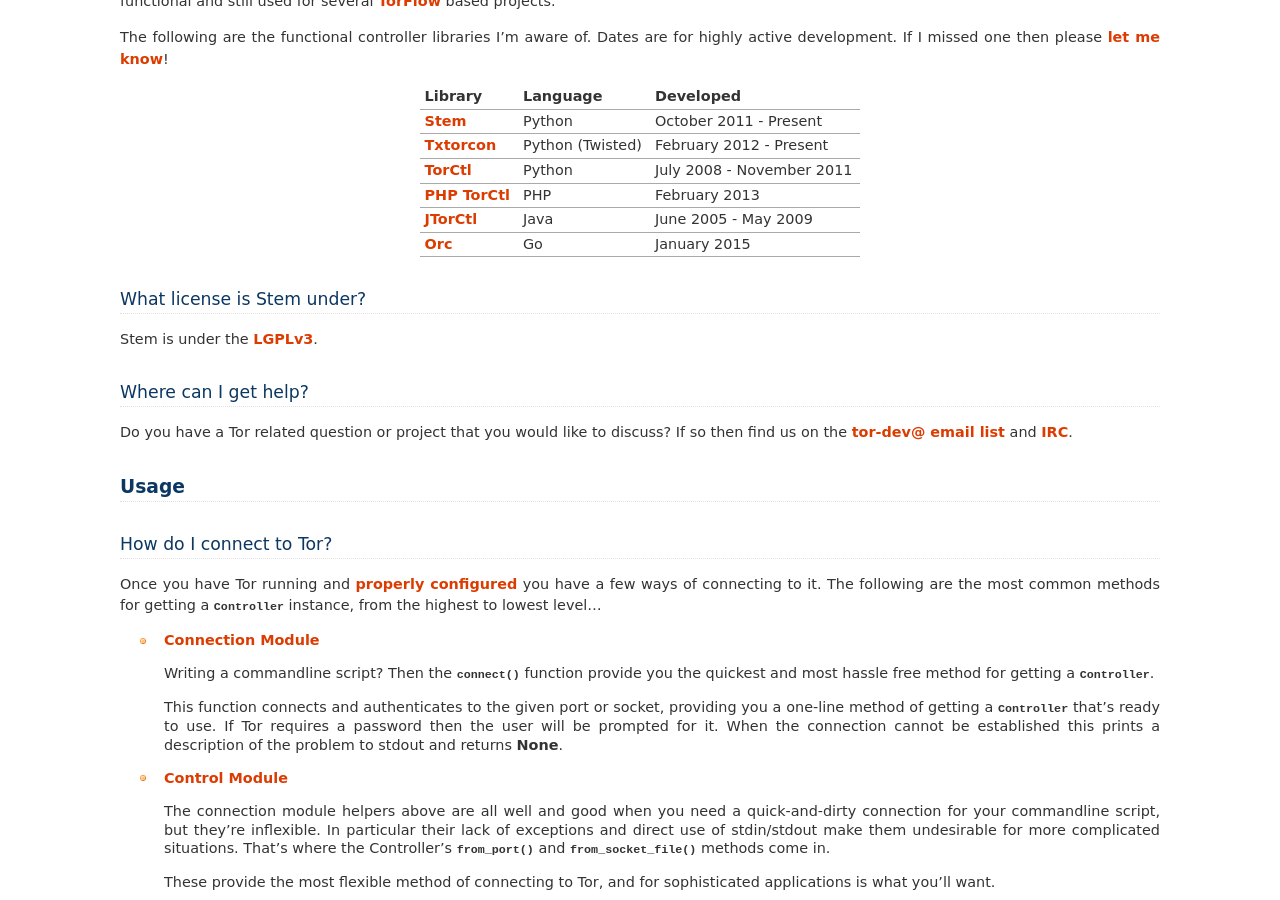
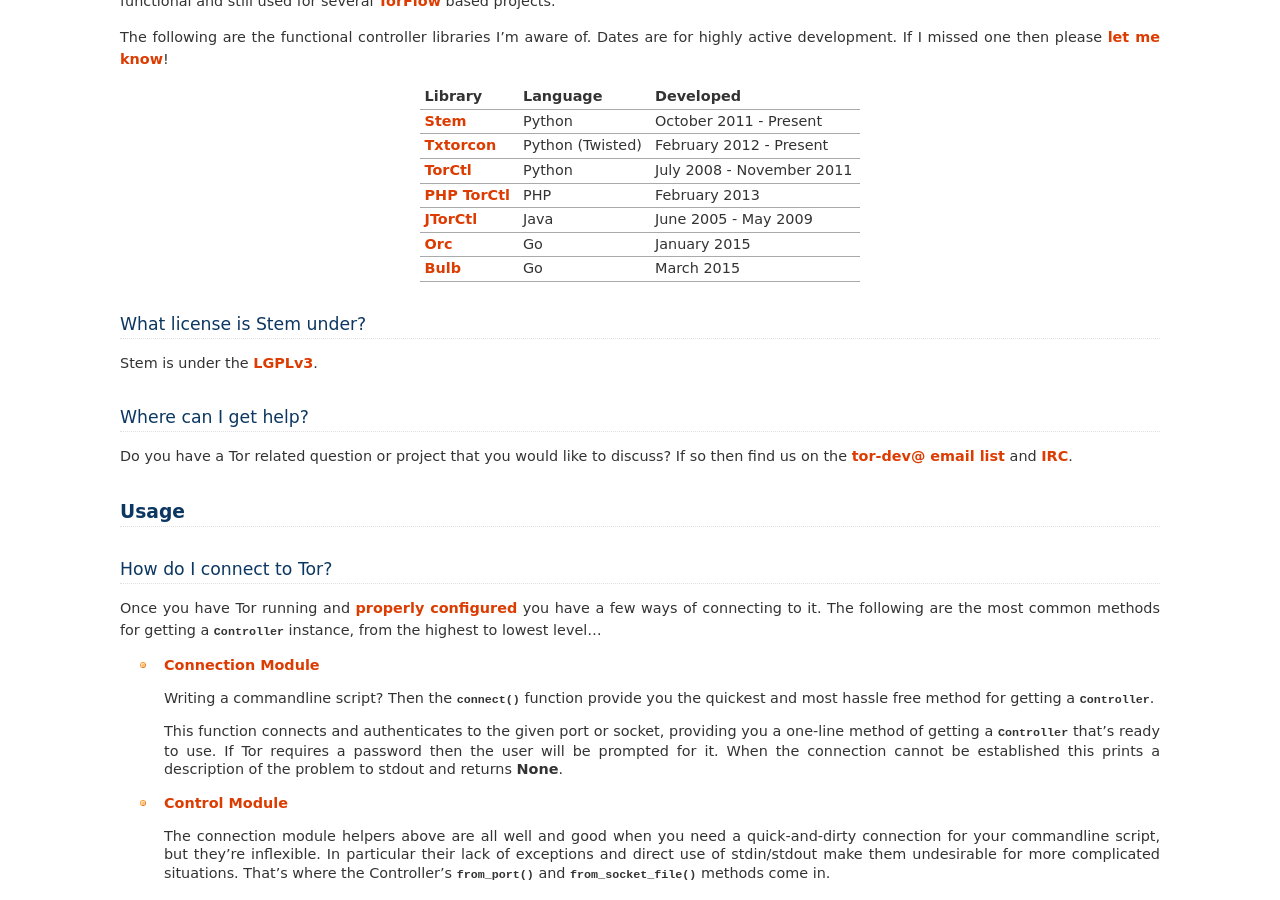
Before and after one commit to torproject/stem, a Sphinx documentation site: the page built from docs/faq.rst, in a window 1280 px wide and 900 px high, scrolled down 3405 px. Built offline with Sphinx 7.4.7, drawn with Linux system fonts in a browser that asks for light colours.

Commit message:
Add Bulb to list of other controllers
Library Yawning is working on for controllers in Go.

```diff
--- a/docs/faq.rst
+++ b/docs/faq.rst
@@ -243,6 +243,7 @@
 `PHP TorCtl <https://github.com/dunglas/php-torcontrol/>`_  PHP                 February 2013
 `JTorCtl <https://gitweb.torproject.org/jtorctl.git>`_      Java                June 2005 - May 2009
 `Orc <https://github.com/sycamoreone/orc>`_                 Go                  January 2015
+`Bulb <https://github.com/Yawning/bulb>`_                   Go                  March 2015
 ==========================================================  ================    =======================
 
 .. _what_license_is_stem_under:
```
